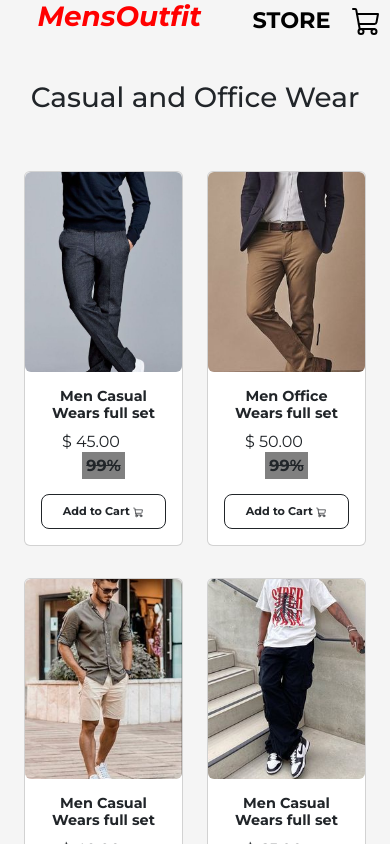
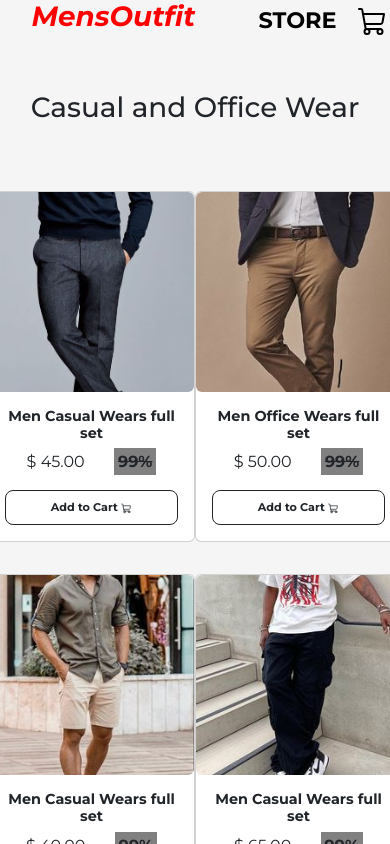
Before and after one commit to Karl-Xavier/shop_website, a React (Create React App) app: page / in a window 390 px wide. Shown: the top 844 px of the page. Built offline with nearby package versions, Linux system fonts and the light colour scheme.

Commit message:
Changed it finally

```diff
--- a/src/index.css
+++ b/src/index.css
@@ -3,8 +3,3 @@
   background-color: #f5f5f5;
   font-family: 'Montserrat';
 }
-
-.displayCards
-{
-    text-align: center;
-}
--- a/src/pages/shop/Products.css
+++ b/src/pages/shop/Products.css
@@ -1,6 +1,22 @@
+.displayCards
+{
+    text-align: center;
+}
+
 @media (max-width: 575.98px) {
+    .shopTitle{
+        padding: 10px;
+    }
+    .container{
+        padding: 0;
+    }
+    .column{
+        margin-right: 0px;
+        padding-right: 0;
+        padding-left: 0;
+    }
     .displayCards {
-      width: 80%;
+      width: 120%;
       font-size: 1rem;
     }
     .displayCards .card-img-top {
--- a/src/pages/shop/Products.js
+++ b/src/pages/shop/Products.js
@@ -10,7 +10,7 @@ function Products(props){
 
     const {addToCart} = useContext(ShopContext)
     return (
-        <div class="col-lg-4 col-md-6 col-6 my-3">
+        <div class="col-lg-4 col-md-6 col-6 my-3 column">
         <div class="displayCards card" style={{width: "100%"}}>
             <img class="rounded card-img-top" src={productImg} alt="" height={350}/>
           <div class="card-body">
--- a/src/pages/shop/Shop.js
+++ b/src/pages/shop/Shop.js
@@ -1,6 +1,7 @@
 import React from "react";
 import PRODUCTS from "../../product";
 import Products from "./Products";
+import './Products.css'
 /* import 'bootstrap/dist/css/bootstrap.min.css'
  */
 import { Container, Row } from "react-bootstrap";
```
